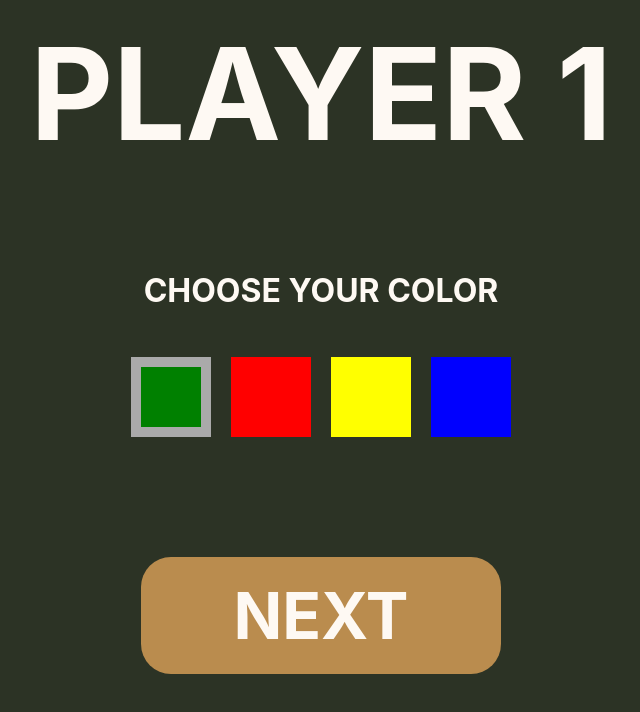
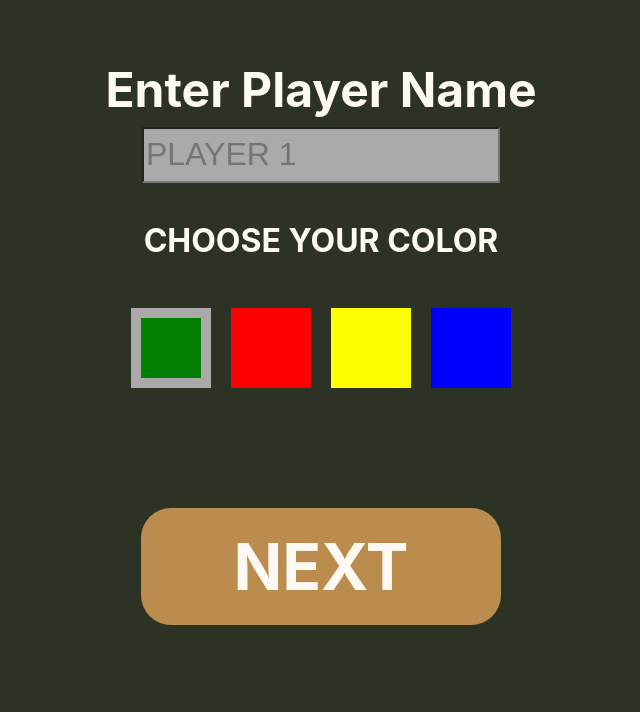
Before and after one commit to peytonblake/joelopoly, a React (Create React App) app: page /color in a window 1280 px wide. Shown: the top 712 px of the page, without its empty margins (319-959 px from the left). Built offline with nearby package versions, Linux system fonts and the light colour scheme.

Commit message:
custom player names and minigame updates

```diff
--- /dev/null
+++ b/src/components/DinoGame/Clouds.ts
@@ -0,0 +1,26 @@
+import p5Types from 'p5';
+
+export class Cloud {
+  x: number;
+  y: number;
+  h: number;
+  w: number;
+
+    constructor(p5: p5Types) {
+      this.x = p5.width;
+      this.y = p5.height - (Math.random() * (400 - 275) + 275);
+      this.h = 20 + (Math.random() * 20);
+      this.w = 50 + (Math.random() * 100);
+    }
+
+    move() {
+      this.x -= 6;
+    }
+
+    show(p5: p5Types, cloud_image: any) {
+      p5.push()
+      p5.image(cloud_image, this.x, this.y, this.w, this.h)
+      p5.pop()
+    }
+
+  }
--- a/src/components/DinoGame/index.tsx
+++ b/src/components/DinoGame/index.tsx
@@ -4,8 +4,10 @@ import p5Types from 'p5';
 import { Player } from './Player';
 import { Obstacle } from './Obstacle';
 import { Bird } from './Bird';
+import { Link } from "react-router-dom";
+import { Button, ButtonWrapper } from './Button';
+import { Cloud } from './Clouds';
 import monopoly from '../../game/monopoly';
-import { Button, ButtonWrapper } from './Button';
 
 const DinoGame: React.FC = () => {
   let player: Player;
@@ -35,6 +37,9 @@ const DinoGame: React.FC = () => {
   let rnum: number;
   let max_num: number;
   let min_num: number;
+  let cloud_image: any;
+  let cloud_release_times: number[];
+  let clouds: Cloud[];
 
   function keyPressed(p5: p5Types) {
     if (p5.key == " " && game_state == 1) {
@@ -155,6 +160,8 @@ const DinoGame: React.FC = () => {
     game_clock = 0;
     obstacles = [];
     birds = [];
+    cloud_release_times = [];
+    clouds = []
     game_state = 0;
     game_length = 1800;
     game_over = 0;
@@ -162,6 +169,7 @@ const DinoGame: React.FC = () => {
     player_image = p5.loadImage("/DinoGameImages/running_sprite.png");
     bird_image = p5.loadImage("/DinoGameImages/bird.png");
     object_image = p5.loadImage("/DinoGameImages/obstacle.webp");
+    cloud_image = p5.loadImage("/DinoGameImages/cloud.png")
 
     obstacle_release_times = [10];
     bird_release_times = [85];
@@ -180,6 +188,13 @@ const DinoGame: React.FC = () => {
           }
         }
       }
+
+    for(let i = 0; i < 1800; i++) {
+      if(Math.random() > .98) {
+        cloud_release_times.push(i);
+        i+=15;
+      }
+    }
 
     //start screen texts
     p5.background('#2c3325');
@@ -237,7 +252,14 @@ const DinoGame: React.FC = () => {
     if (game_state == 1) {
       p5.removeElements();
       p5.background('#2c3325');
+      p5.fill('#5C4033')
+      p5.rect(0,p5.height-50,p5.width,50)
+      p5.fill('#ADD8E6')
+      p5.rect(0,0,p5.width,p5.height-50)
       //p5.image(player_image, 0, 0);
+      if (cloud_release_times.includes(game_clock)) {
+        clouds.push(new Cloud(p5))
+      }
       if (obstacle_release_times.includes(game_clock)) {
         obstacles.push(new Obstacle(p5));
       }
@@ -245,6 +267,10 @@ const DinoGame: React.FC = () => {
           birds.push(new Bird(p5));
       }
 
+      for (let c of clouds) {
+        c.move()
+        c.show(p5, cloud_image)
+      }
       for (let o of obstacles) {
           o.move();
           o.show(p5, object_image);
@@ -309,7 +335,7 @@ const DinoGame: React.FC = () => {
   return (
   <>
   <ButtonWrapper>
-      <Button to={"/game"} onClick={() => monopoly.manageMiniGameReward()}>Click Anywhere To Return To Game</Button>
+  <Button to={"/game"} onClick={() => monopoly.manageMiniGameReward()}>Click Anywhere To Return To Game</Button>
   </ButtonWrapper>
   <Sketch setup={setup} draw={draw} keyPressed={keyPressed} />
   </>);
--- a/src/components/WhackAMole/index.tsx
+++ b/src/components/WhackAMole/index.tsx
@@ -2,8 +2,9 @@ import React from 'react';
 import Sketch from 'react-p5';
 import p5Types from 'p5';
 import { Mole } from './Mole';
+import { isConstructSignatureDeclaration } from 'typescript';
+import { Button, ButtonWrapper } from './Button';
 import monopoly from '../../game/monopoly';
-import { Button, ButtonWrapper } from './Button';
 
 const WhackAMole: React.FC = () => {
 
@@ -137,7 +138,7 @@ const WhackAMole: React.FC = () => {
     for (var i = 0; i < moles.length; i++) {
       if(!(
         ((p5.mouseY + 65) < (moles[i].y)) ||
-        (p5.mouseY + 65 > (moles[i].y + moles[i].h)) ||
+        (p5.mouseY + 65 > (moles[i].y + moles[i].h + 40)) ||
         ((p5.mouseX - 110) < moles[i].x) ||
         (p5.mouseX - 110 > (moles[i].x + moles[i].w))
       )) {
@@ -292,7 +293,7 @@ const WhackAMole: React.FC = () => {
   return (
     <>
     <ButtonWrapper>
-        <Button to={"/game"} onClick={() => monopoly.manageMiniGameReward()}>Click Anywhere To Return To Game</Button>
+    <Button to={"/game"} onClick={() => monopoly.manageMiniGameReward()}>Click Anywhere To Return To Game</Button>
     </ButtonWrapper>
     <Sketch setup={setup} draw={draw} mousePressed={mousePressed} keyPressed={keyPressed} />
     </>
--- a/src/components/color/color.tsx
+++ b/src/components/color/color.tsx
@@ -4,6 +4,16 @@ interface ButtonI {
   active: boolean,
   color: string
 };
+
+export const NameBox = styled.input`
+  background-color: #AAAAAA;
+  color: #fef9f3;
+  display: block;
+  margin : 0 auto;
+  height: 50px;
+  width: 350px;
+  font-size: 2rem;
+`;
 
 export const ColorContainer = styled.div`
   background: #2c3325;
@@ -16,14 +26,14 @@ export const ColorContainer = styled.div`
 
 export const PlayerNameContainer = styled.div`
   justify-content: center;
-  margin-bottom: 10vh;
+  margin-bottom: 4vh;
 `;
 
 export const PlayerName = styled.h1`
   color: #fef9f3;
   font-weight: bold;
   line-height: 10px;
-  font-size: 8rem;
+  font-size: 3rem;
 `;
 
 export const ButtonWrapper = styled.div`
--- a/src/components/color/index.tsx
+++ b/src/components/color/index.tsx
@@ -1,5 +1,5 @@
 import React, { useState } from 'react';
-import { ColorContainer, PlayerNameContainer, PlayerName, ButtonWrapper, ColorChooseContainer, ColorButtonContainer, ColorText, ColorButton } from './color';
+import { NameBox, ColorContainer, PlayerNameContainer, PlayerName, ButtonWrapper, ColorChooseContainer, ColorButtonContainer, ColorText, ColorButton } from './color';
 import { Button } from '../button';
 import { playerColors, PlayerInit } from '../../game/players';
 import numPlayers from '../../game/numPlayers';
@@ -14,7 +14,15 @@ const Color = () => {
     <>
       <ColorContainer>
         <PlayerNameContainer>
-          <PlayerName>PLAYER {humanPlayers.length + 1} </PlayerName>
+          <PlayerName>
+            Enter Player Name
+          </PlayerName>
+          <NameBox
+            type="text"
+            placeholder={"PLAYER".concat(' ', (humanPlayers.length + 1).toString())}
+            id='playerNameInput'
+            autoComplete='off'
+          />
         </PlayerNameContainer>
         <ColorChooseContainer>
           <ColorText>CHOOSE YOUR COLOR</ColorText>
@@ -26,13 +34,15 @@ const Color = () => {
         </ColorButtonContainer>
         <ButtonWrapper>
           <Button to={humanPlayers.length + 1 == numPlayers.numHumanPlayers ? "/turn" : "/color"} onClick={() => {
-            humanPlayers.push({name: `Joel ${humanPlayers.length + 1}`, color: playerColors[activeColor], ai: false});
+            humanPlayers.push({name: (document.getElementById('playerNameInput') as HTMLInputElement).value != "" ? (document.getElementById('playerNameInput') as HTMLInputElement).value : 'PLAYER'.concat(' ', (humanPlayers.length + 1).toString()), color: playerColors[activeColor], ai: false});
             setAvailableColors(availableColors.filter(((c, i) => i != activeColor)));
             playerColors.splice(activeColor, 1);
             setActiveColor(0);
             if (humanPlayers.length == numPlayers.numHumanPlayers) {
               monopoly.setUpPlayers(humanPlayers, numPlayers.numAIPlayers);
             }
+            (document.getElementById('playerNameInput') as HTMLInputElement).value = 'PLAYER'.concat(' ', (humanPlayers.length + 1).toString())
+
           }}>NEXT</Button>
         </ButtonWrapper>
       </ColorContainer>
```
